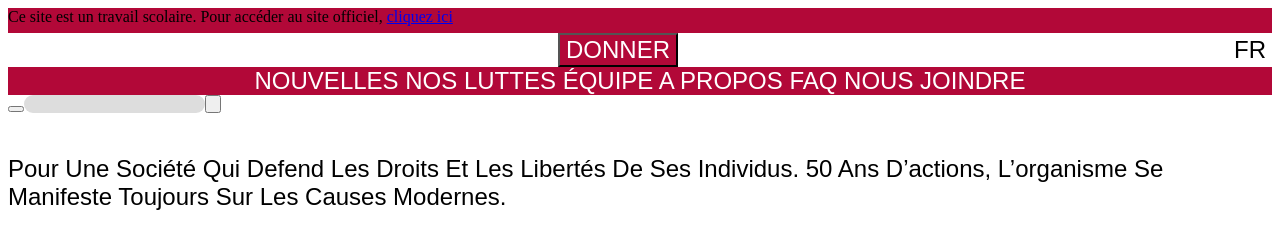
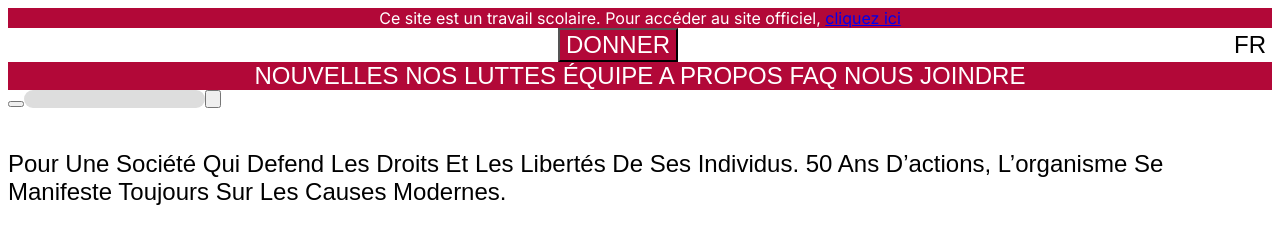
Before and after one commit to samesthumain/droits-et-libertes--la-cuisine, a PHP site: page / in a window 1280 px wide. Shown: the top 249 px of the page. Run offline with PHP 8.4, Linux system fonts and the light colour scheme; some web fonts are replaced.

Commit message:
banniere ajustement couleur text

```diff
--- a/index.html
+++ b/index.html
@@ -21,7 +21,7 @@
         Répertoire GitHub du projet: <a href="https://github.com/samesthumain/droits-et-libertes--la-cuisine">droits-et-libertes--la-cuisine</a>
     </p-->
 
-      <div class="banniere">Ce site est un travail scolaire. Pour accéder au site officiel, <a href="https://liguedesdroits.ca/">cliquez ici</a> </div>
+      <div class="banniere texte-banniere">Ce site est un travail scolaire. Pour accéder au site officiel, <a href="https://liguedesdroits.ca/">cliquez ici</a> </div>
 
     <div class="full-header">
       <!--HEADER-->
--- a/partials-scss/_banniere.scss
+++ b/partials-scss/_banniere.scss
@@ -2,8 +2,9 @@
 
 .banniere{
     width: 100%;
-    height: 25px;
+    height: 20px;
     background-color: variables.$primary;
+    text-align: center;
 }
 
 @media screen and (min-width: 834px) and (max-width:1439px) {
--- a/style.css
+++ b/style.css
@@ -1,8 +1,9 @@
 @import url("https://fonts.googleapis.com/css2?family=Inter:ital,opsz,wght@0,14..32,100..900;1,14..32,100..900&family=Jockey+One&display=swap");
 .banniere {
   width: 100%;
-  height: 25px;
+  height: 20px;
   background-color: #B20838;
+  text-align: center;
 }
 
 .bouton-langue {
```
Also changed, not shown: 1 other file.
